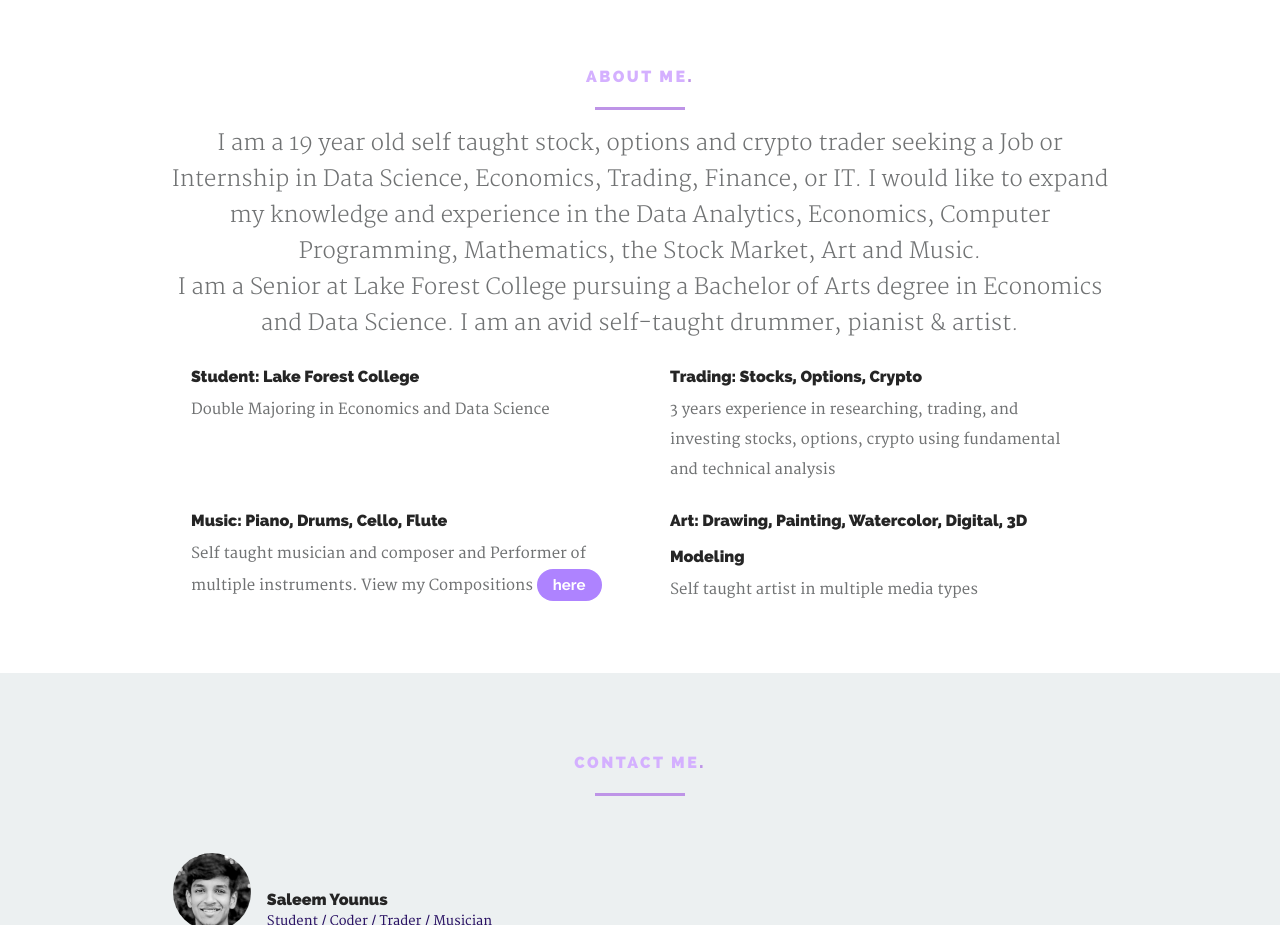
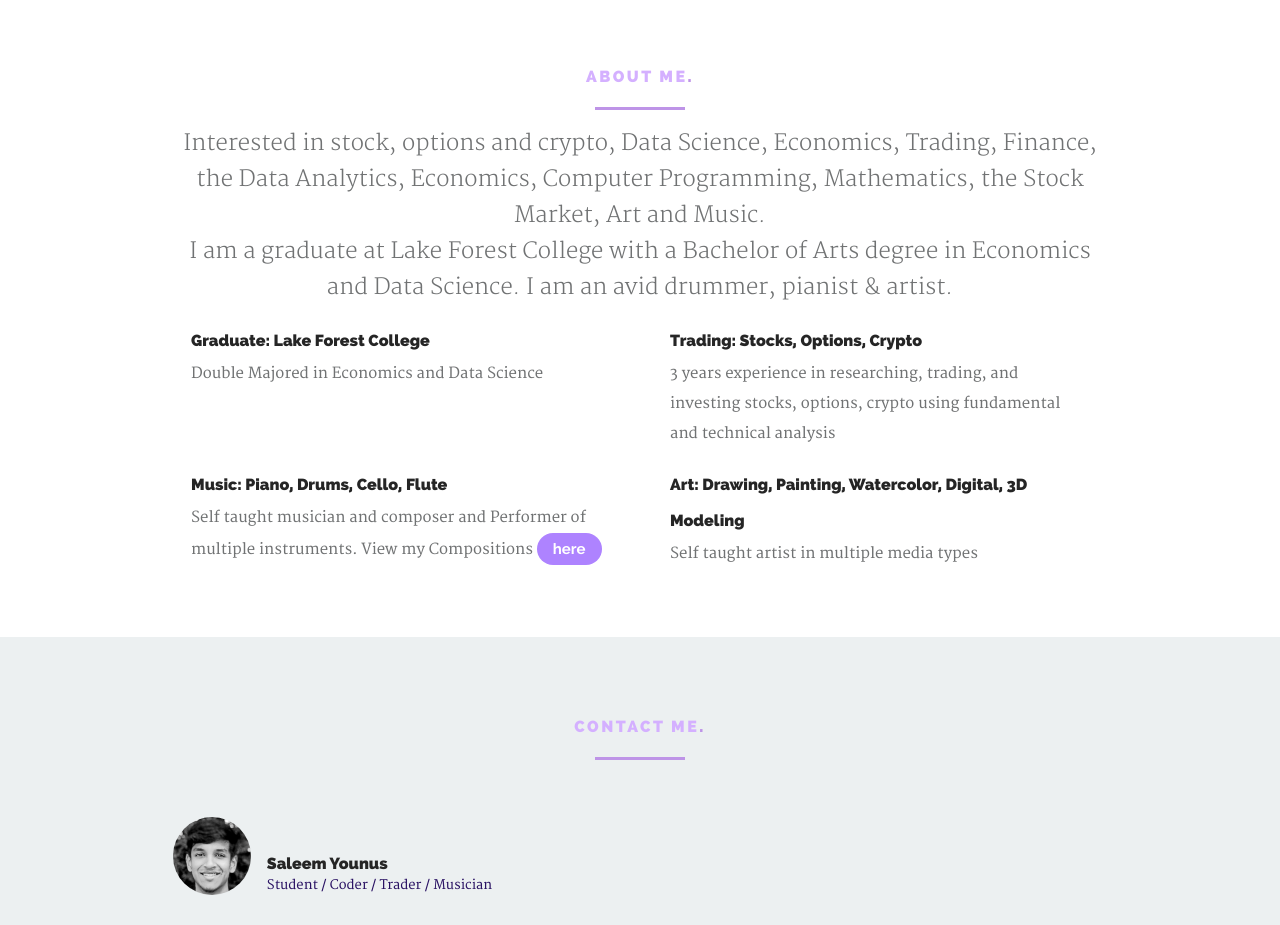
Before and after one commit to SaleemZYounus/Personal-Website, a plain HTML site: page index.html in a window 1280 px wide. Shown: the part 2940-3865 px from the top of the page. Drawn offline with nearby package versions, Linux system fonts and the light colour scheme.

Commit message:
Update 2025

```diff
--- a/index.html
+++ b/index.html
@@ -841,12 +841,10 @@
                                     <hr/>
 
                                     <p>
-                                        I am a 19 year old self taught stock, options and crypto trader seeking a Job or Internship in Data Science, Economics, Trading,
-                                                                                					Finance, or IT. I would like to expand my knowledge and experience in the Data Analytics, Economics, Computer Programming, Mathematics, the Stock Market, Art and Music.
+                                        Interested in stock, options and crypto, Data Science, Economics, Trading, Finance, the Data Analytics, Economics, Computer Programming, Mathematics, the Stock Market, Art and Music.
                                     </p>
                                     <p>
-                                        I am a Senior at Lake Forest College pursuing a
-                                                                                					Bachelor of Arts degree in Economics and Data Science. I am an avid self-taught drummer,
+                                        I am a graduate at Lake Forest College with a Bachelor of Arts degree in Economics and Data Science. I am an avid drummer,
                                                                                 					pianist & artist.
                                     </p>
 
@@ -858,9 +856,9 @@
 
                                 <div class="mob-whole six columns left">
 
-                                    <h3>Student: Lake Forest College</h3>
+                                    <h3>Graduate: Lake Forest College</h3>
 
-                                    <p>Double Majoring in Economics and Data Science</p>
+                                    <p>Double Majored in Economics and Data Science</p>
 
                                 </div>
                                 <!-- /left -->
```
